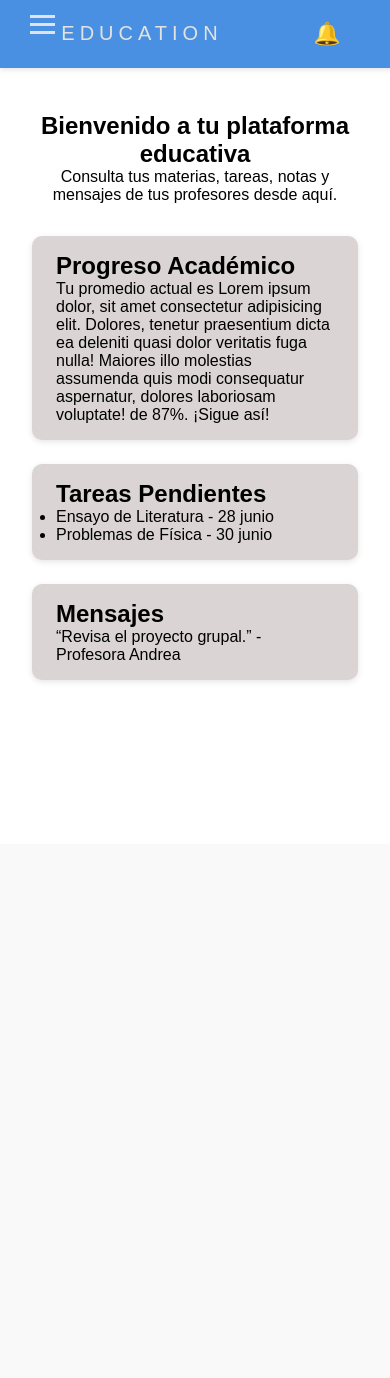
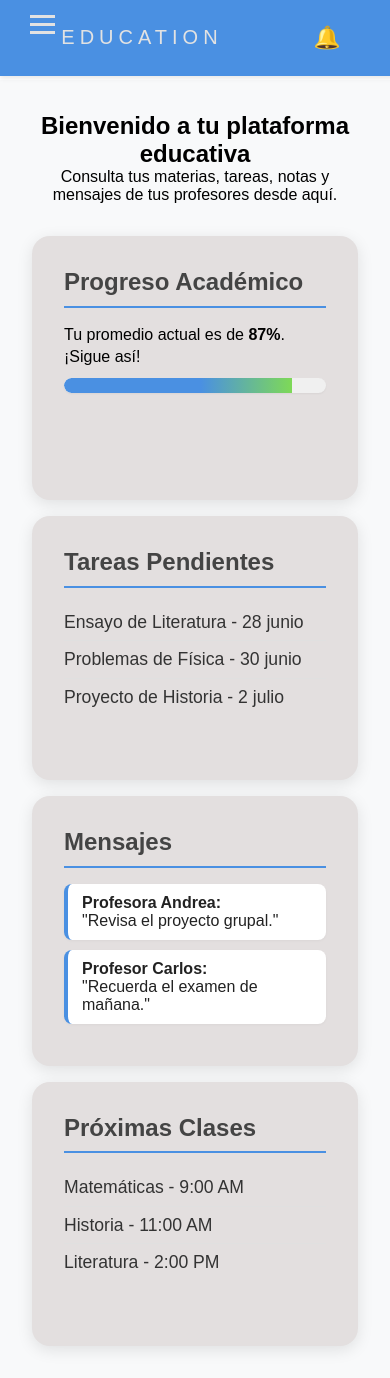
Before and after one commit to mathiasmora2232/project-main, a PHP site: page /Homepage.html in a window 390 px wide. Before the commit the page ends 680 px from the top, so only its background shows below. Run offline with PHP 8.4, Linux system fonts and the light colour scheme.

Commit message:
Arreglo de responsive desing

```diff
--- a/Homepage.html
+++ b/Homepage.html
@@ -98,21 +98,38 @@
             <p>Consulta tus materias, tareas, notas y mensajes de tus profesores desde aquí.</p>
         </section>
 
-        <section class="panel">
-            <div class="card">
+        <section class="panel panel-grid">
+            <div class="card card-progress">
                 <h2>Progreso Académico</h2>
-                <p>Tu promedio actual es Lorem ipsum dolor, sit amet consectetur adipisicing elit. Dolores, tenetur praesentium dicta ea deleniti quasi dolor veritatis fuga nulla! Maiores illo molestias assumenda quis modi consequatur aspernatur, dolores laboriosam voluptate! de 87%. ¡Sigue así!</p>
+                <p>Tu promedio actual es de <b>87%</b>. ¡Sigue así!</p>
+                <div class="progress-bar-bg">
+                  <div class="progress-bar-fill" style="width: 87%;"></div>
+                </div>
             </div>
-            <div class="card">
+            <div class="card card-tasks">
                 <h2>Tareas Pendientes</h2>
                 <ul>
                     <li>Ensayo de Literatura - 28 junio</li>
                     <li>Problemas de Física - 30 junio</li>
+                    <li>Proyecto de Historia - 2 julio</li>
                 </ul>
             </div>
-            <div class="card">
+            <div class="card card-messages">
                 <h2>Mensajes</h2>
-                <p>“Revisa el proyecto grupal.” - Profesora Andrea</p>
+                <div class="message">
+                  <b>Profesora Andrea:</b><br>"Revisa el proyecto grupal."
+                </div>
+                <div class="message">
+                  <b>Profesor Carlos:</b><br>"Recuerda el examen de mañana."
+                </div>
+            </div>
+            <div class="card card-classes">
+                <h2>Próximas Clases</h2>
+                <ul>
+                  <li>Matemáticas - 9:00 AM</li>
+                  <li>Historia - 11:00 AM</li>
+                  <li>Literatura - 2:00 PM</li>
+                </ul>
             </div>
         </section>
     </main>
--- a/css/Global.css
+++ b/css/Global.css
@@ -10,7 +10,7 @@
 	display: flex;
 	justify-content: space-around;
 	align-items: center;
-		min-height: 8vh;
+	min-height: 9vh;
 	background-color: #4a90e2;
 	font-family: "Poppins", sans-serif;
 	box-shadow: 0 2px 5px rgba(0,0,0,0.1);
--- a/css/homepage.css
+++ b/css/homepage.css
@@ -2,7 +2,7 @@ main.dashboard {
     margin-top: 80px;
     padding: 2rem;
     font-family: 'Poppins', sans-serif;
-    background-color: #ffff;
+    background-color: #f8f9fa;
 }
 
 .welcome {
@@ -10,17 +10,129 @@ main.dashboard {
     margin-bottom: 2rem;
 }
 
-.panel {
-    display: flex;
-    justify-content: space-around;
-    flex-wrap: wrap;
-    gap: 1.5rem;
+.panel.panel-grid {
+    display: grid;
+    grid-template-columns: repeat(2, 1fr);
+    gap: 2rem;
+    max-width: 1200px;
+    margin: 0 auto;
 }
 
 .card {
-    background-color: rgb(218, 212, 212);
-    padding: 1rem 1.5rem;
+    background-color: #e3dfdf;
+    padding: 3rem;
+    border-radius: 18px;
+    box-shadow: 0 4px 16px rgba(0,0,0,0.10);
+    min-width: 400px;
+    max-width: 100%;
+    min-height: 250px;
+    display: flex;
+    flex-direction: column;
+    justify-content: flex-start;
+}
+
+.card h2 {
+    font-size: 1.8rem;
+    margin-bottom: 1.2rem;
+    color: #444;
+    border-bottom: 2px solid #4a90e2;
+    padding-bottom: 0.6rem;
+    font-weight: 700;
+}
+
+.progress-bar-bg {
+    width: 100%;
+    height: 20px;
+    background: #f0f0f0;
     border-radius: 10px;
-    box-shadow: 0 2px 6px rgba(0,0,0,0.1);
-    width: 3000px;
+    margin-top: 10px;
+    box-shadow: 0 1px 2px rgba(0,0,0,0.05);
+    overflow: hidden;
 }
+.progress-bar-fill {
+    height: 100%;
+    background: linear-gradient(90deg, #4a90e2 60%, #7ed957 100%);
+    border-radius: 10px 0 0 10px;
+    transition: width 0.5s;
+}
+
+.card-tasks ul, .card-classes ul {
+    list-style: none;
+    padding: 0;
+    margin: 0;
+}
+.card-tasks li, .card-classes li {
+    padding: 6px 0;
+    color: #333;
+    border-bottom: 1px solid #e0e0e0;
+    font-size: 1.1rem;
+}
+.card-tasks li:last-child, .card-classes li:last-child {
+    border-bottom: none;
+}
+
+.card-messages .message {
+    background: #fff;
+    border-left: 4px solid #4a90e2;
+    margin-bottom: 10px;
+    padding: 10px 14px;
+    border-radius: 8px;
+    font-size: 1rem;
+    color: #222;
+    box-shadow: 0 1px 3px rgba(0,0,0,0.04);
+}
+
+/* Eliminar comportamiento de una sola columna en pantallas pequeñas */
+@media (max-width: 900px) {
+    .panel.panel-grid {
+        grid-template-columns: 1fr;
+        gap: 1.5rem;
+    }
+
+    .card {
+        padding: 2.5rem;
+        min-width: unset;
+        min-height: 220px;
+    }
+
+    .card h2 {
+        font-size: 1.6rem;
+        margin-bottom: 1rem;
+    }
+
+    .progress-bar-bg {
+        height: 18px;
+    }
+
+    .card p, .card ul {
+        font-size: 1.1rem;
+        line-height: 1.5;
+    }
+}
+
+@media (max-width: 600px) {
+    .panel.panel-grid {
+        grid-template-columns: 1fr;
+        gap: 1rem;
+    }
+
+    .card {
+        padding: 2rem;
+        min-width: unset;
+        min-height: 200px;
+    }
+
+    .card h2 {
+        font-size: 1.5rem;
+        margin-bottom: 1rem;
+    }
+
+    .progress-bar-bg {
+        height: 15px;
+    }
+
+    .card p, .card ul {
+        font-size: 1rem;
+        line-height: 1.4;
+    }
+}
```
Also changed, not shown: other parts of css/Global.css (+50 -21 lines), Captura de pantalla 2025-07-02 014318.png (added), Imagen de WhatsApp 2025-07-01 a las 22.39.51_b2249131.jpg (added). Lines whose indentation alone changed are shown as unchanged.
